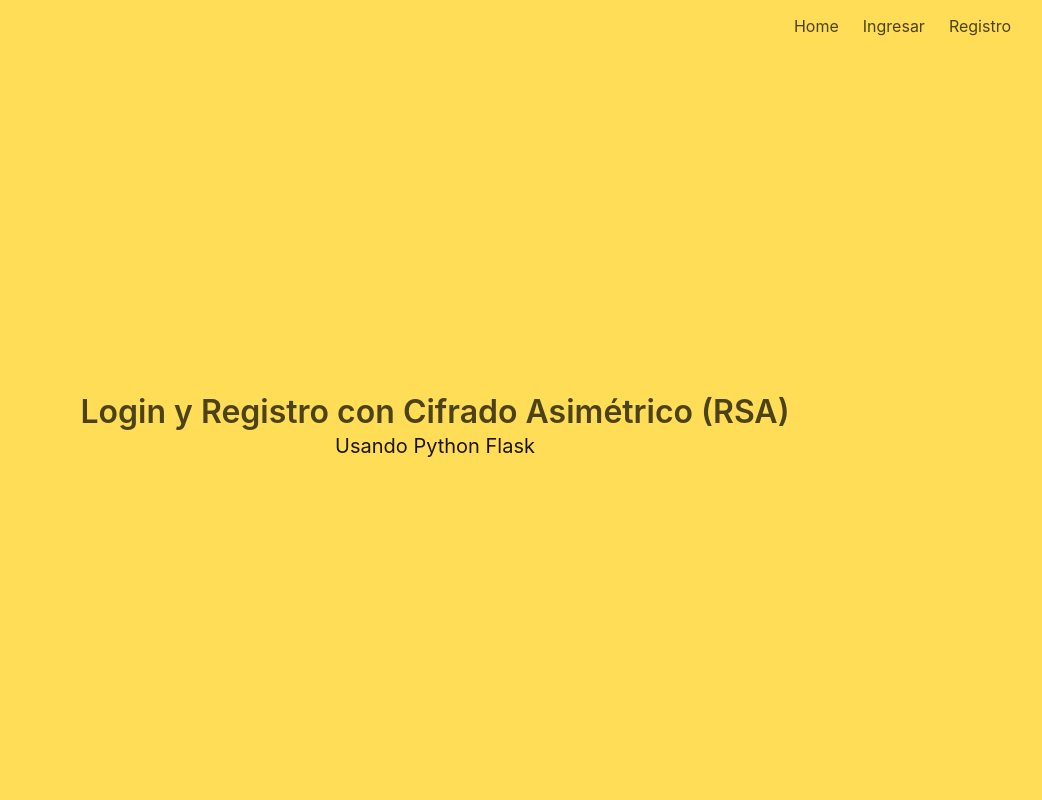
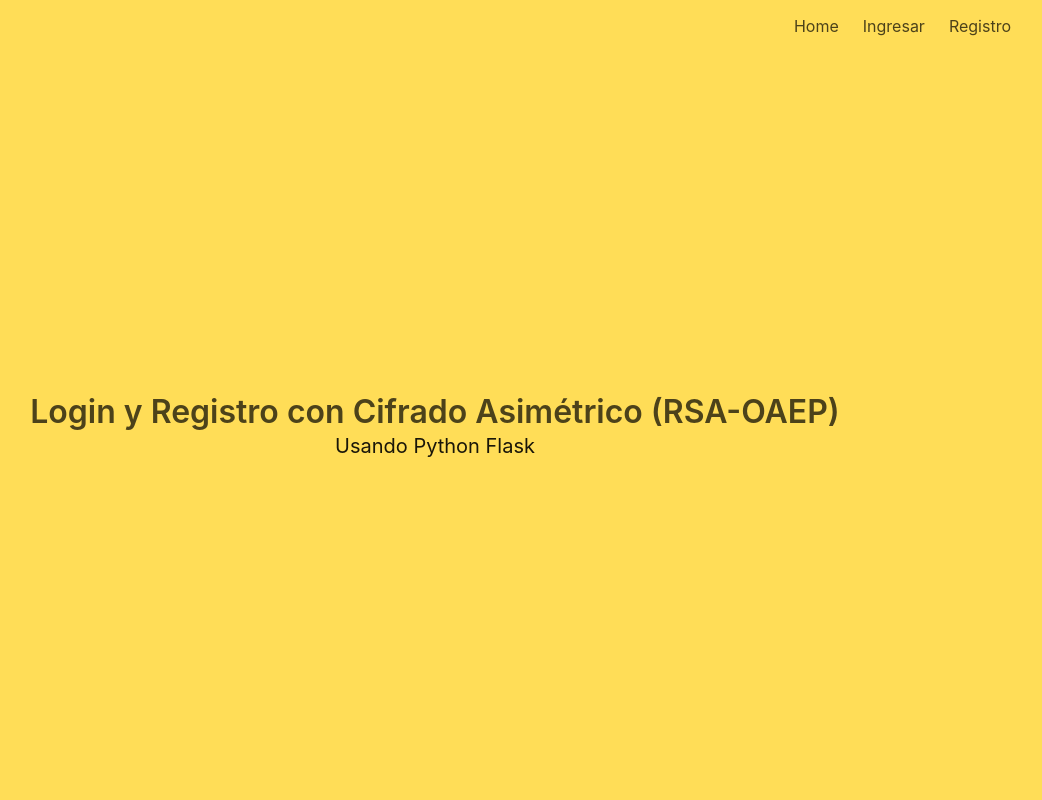
Before and after one commit to Eri11/flask_auth_app, a Flask app: page / in a window 1280 px wide. Shown: the whole page, without its empty margins (205-1247 px from the left). Run offline with Flask 2, Linux system fonts and the light colour scheme.

Commit message:
aesthetic changes - asymmetrical

```diff
--- a/project/templates/index.html
+++ b/project/templates/index.html
@@ -2,7 +2,7 @@
 
 {% block content %}
 <h1 class="title">
-    Login y Registro con Cifrado Asimétrico (RSA)
+    Login y Registro con Cifrado Asimétrico (RSA-OAEP)
 </h1>
 <h2 class="subtitle">
     Usando Python Flask
```
